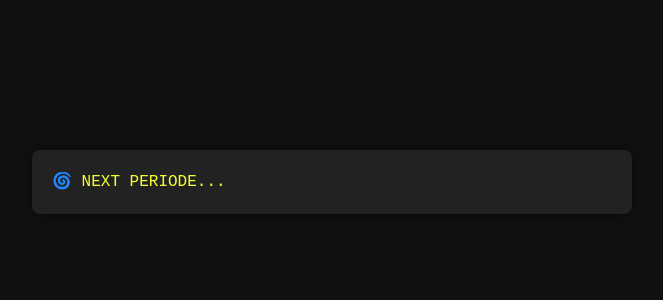
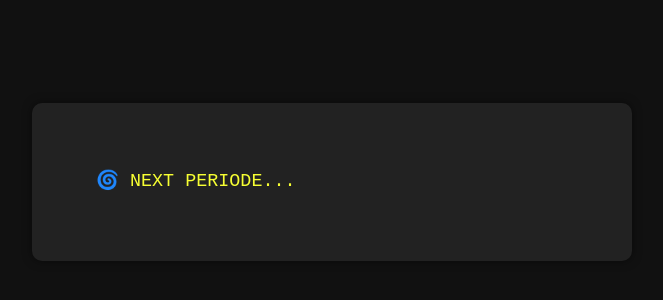
Before and after one commit to icah23/Webhack_bot, a plain HTML site: page index.html in a window 1280 px wide. Shown: the part 218-518 px from the top of the page, without its empty margins (308-971 px from the left). Drawn offline with Linux system fonts and the light colour scheme.

Commit message:
Update index.html

```diff
--- a/index.html
+++ b/index.html
@@ -9,32 +9,39 @@
       box-sizing: border-box;
     }
 
-    body {
+    html, body {
       margin: 0;
-      padding: 20px;
+      padding: 0;
+      width: 100%;
+      height: 100%;
       background: #111;
       color: #F7FF32;
       font-family: monospace;
       display: flex;
       justify-content: center;
       align-items: center;
-      min-height: 100vh;
     }
 
     .container {
-      width: 100%;
+      width: 90%;
       max-width: 600px;
       background: #222;
-      border-radius: 8px;
-      padding: 20px;
-      box-shadow: 0 0 15px rgba(0, 0, 0, 0.5);
+      border-radius: 10px;
+      padding: 5vw;
+      box-shadow: 0 0 10px rgba(0, 0, 0, 0.5);
     }
 
     .output {
       white-space: pre-wrap;
       word-wrap: break-word;
-      font-size: 1rem;
-      line-height: 1.5;
+      font-size: calc(12px + 0.5vw);
+      line-height: 1.6;
+    }
+
+    @media (max-width: 400px) {
+      .output {
+        font-size: 14px;
+      }
     }
   </style>
 </head>
```
